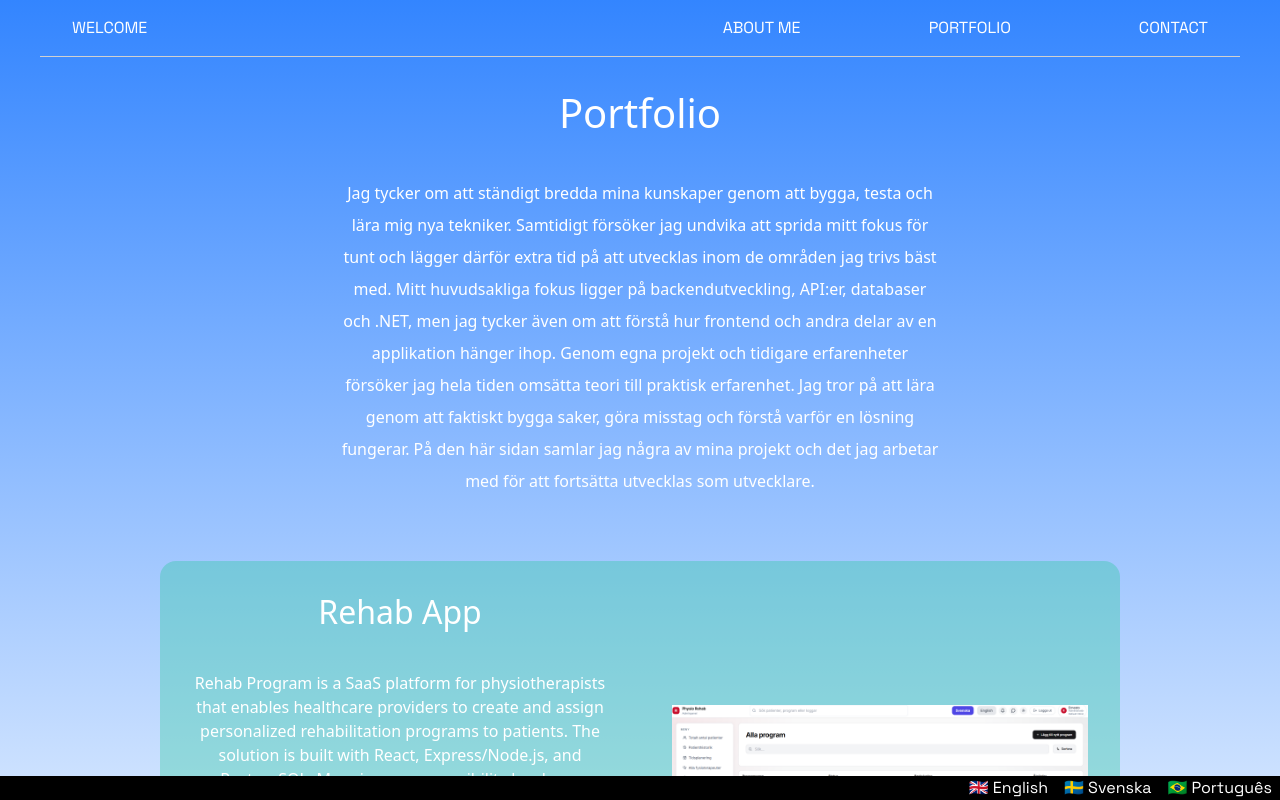
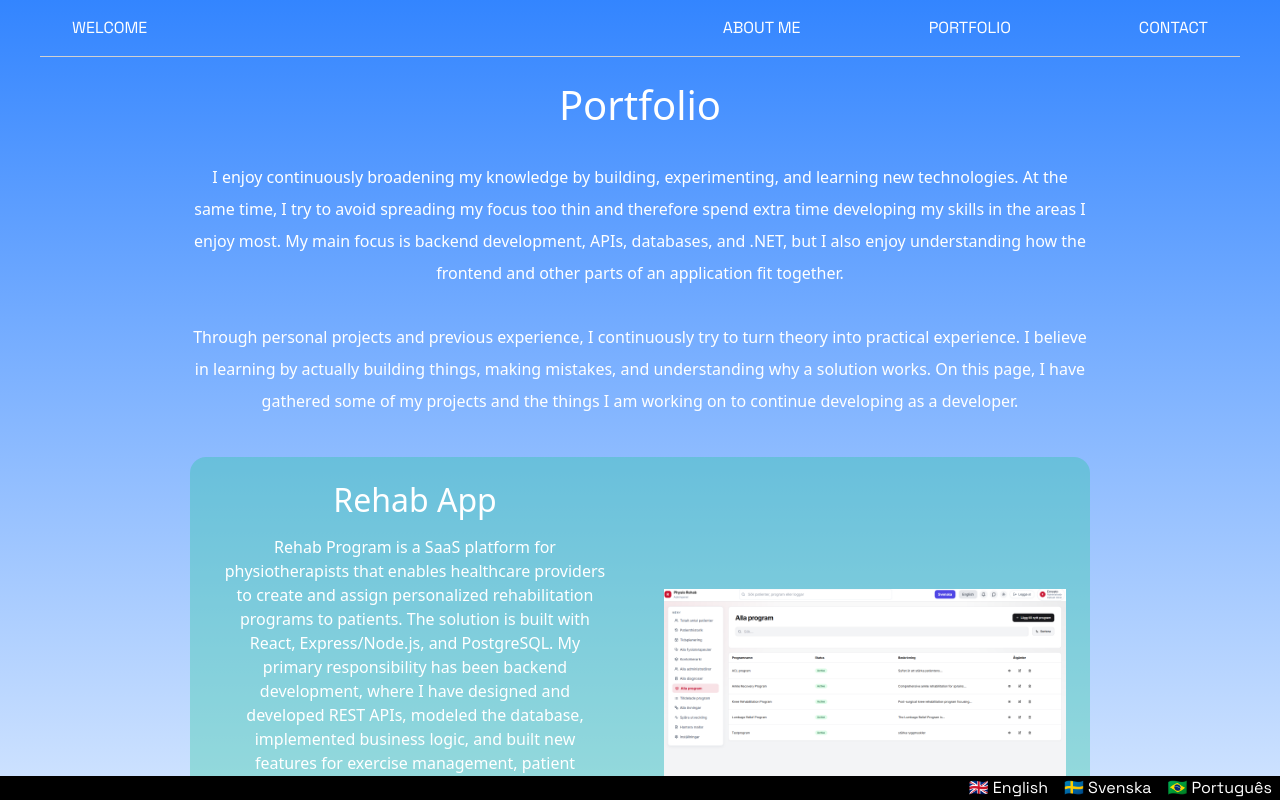
Before and after one commit to ernestol92/portfolio, a React (Vite) app: page /portfolio in a window 1280 px wide. Built offline with nearby package versions, Linux system fonts and the light colour scheme.

Commit message:
mobile-first updates

```diff
--- a/src/App.css
+++ b/src/App.css
@@ -284,78 +284,21 @@
   font-weight: 500;
 }
 
-.portfolio-intro-wrapper {
-  display: flex;
-  flex-direction: column;
-  justify-content: center;
-  align-items: center;
-  align-content: center;
-}
-.portfolio-title {
-  color: white;
-  text-align: center;
-  margin-top: 2rem;
-  max-width: 50%;
-}
-
-.portfolio-bread {
-  color: white;
-  text-align: center;
-  display: flex;
-  justify-content: center;
-  align-self: center;
-  max-width: 50%;
-  margin-top: 2rem;
-  margin-bottom: 2rem;
-}
-
 .project-wrapper {
-  display: flex;
-  border-radius: 1rem;
-  margin-top: 2rem;
-  max-width: 80%;
-  margin-bottom: 4rem;
-  margin-left: auto;
-  margin-right: auto;
   background-color: #20c99654;
 }
 
-.project-wrapper-reverse {
-  display: flex;
-  flex-direction: row-reverse;
-  border-radius: 1rem;
-  margin-top: 2rem;
-  max-width: 80%;
-  margin-bottom: 4rem;
-  margin-left: auto;
-  margin-right: auto;
-  background-color: #20c99654;
-}
-
-.project-typography {
-  padding: 2rem;
-  display: flex;
-  flex-direction: column;
-  gap: 2rem;
-  width: 50%;
-}
-
-.project-h2 {
-  color: white;
-  text-align: center;
-}
-
 .project-bread {
-  color: white;
-  text-align: center;
-  line-height:;
+  max-height: 400px;
+  overflow-y: auto;
+  scrollbar-width: thin;
+  scrollbar-color: #fff transparent;
 }
 
 .project-img-container {
   width: 50%;
   aspect-ratio: 1/1;
   border-radius: 1rem;
-  padding: 2rem;
 }
 
 .project-img {
@@ -364,3 +307,7 @@
   object-fit: contain;
   object-position: right;
 }
+
+.portfolio-pre-line {
+  white-space: pre-line;
+}
--- a/src/Pages/Portfoliov2.tsx
+++ b/src/Pages/Portfoliov2.tsx
@@ -4,28 +4,19 @@ const Portfoliov2 = () => {
   const { t } = useTranslation();
   return (
     <div className="max-width">
-      <div className="portfolio-intro-wrapper">
-        <h1 className="portfolio-title">Portfolio</h1>
-        <p className="portfolio-bread lh-lg">
-          Jag tycker om att ständigt bredda mina kunskaper genom att bygga,
-          testa och lära mig nya tekniker. Samtidigt försöker jag undvika att
-          sprida mitt fokus för tunt och lägger därför extra tid på att
-          utvecklas inom de områden jag trivs bäst med. Mitt huvudsakliga fokus
-          ligger på backendutveckling, API:er, databaser och .NET, men jag
-          tycker även om att förstå hur frontend och andra delar av en
-          applikation hänger ihop. Genom egna projekt och tidigare erfarenheter
-          försöker jag hela tiden omsätta teori till praktisk erfarenhet. Jag
-          tror på att lära genom att faktiskt bygga saker, göra misstag och
-          förstå varför en lösning fungerar. På den här sidan samlar jag några
-          av mina projekt och det jag arbetar med för att fortsätta utvecklas
-          som utvecklare.
+      <div className="d-flex flex-column align-items-center">
+        <h1 className="text-white mt-4">Portfolio</h1>
+        <p className="text-white text-center mt-4 w-75 max-w-75 lh-lg portfolio-pre-line">
+          {t("portfolioPage.portfolioIntro")}
         </p>
       </div>
 
-      <div className="project-wrapper">
-        <div className="project-typography">
-          <h2 className="project-h2">{t("portfolioPage.rehabAppTitle")}</h2>
-          <p className="project-bread">
+      <div className="project-wrapper d-flex rounded-4 mt-4 w-75 mb-4 mx-auto flex-column flex-md-row">
+        <div className="px-4 pt-4 p-md-4 d-flex flex-column gap-2 w-100 w-md-50">
+          <h2 className="text-white text-center">
+            {t("portfolioPage.rehabAppTitle")}
+          </h2>
+          <p className="project-bread text-white text-center fs-6 mb-0 px-2">
             {t("portfolioPage.rehabAppDescription")}
           </p>
           {/* <a className="mx-auto" href="https://ernestol92.github.io/GymCoach/">
@@ -35,15 +26,17 @@ const Portfoliov2 = () => {
           </a> */}
         </div>
 
-        <div className="project-img-container">
+        <div className="project-img-container w-100 w-md-50 px-4 px-md-4">
           <img className="project-img" src="Icons/Rehab.png" alt="" />
         </div>
       </div>
 
-      <div className="project-wrapper-reverse">
-        <div className="project-typography">
-          <h2 className="project-h2">{t("portfolioPage.gymCoachTitle")}</h2>
-          <p className="project-bread">
+      <div className="project-wrapper d-flex rounded-4 mt-4 w-75 mb-4 mx-auto flex-column flex-md-row-reverse ">
+        <div className="px-4 pt-4 p-md-4 d-flex flex-column gap-2 w-100 w-md-50">
+          <h2 className="text-white text-center">
+            {t("portfolioPage.gymCoachTitle")}
+          </h2>
+          <p className="project-bread text-white text-center fs-6 mb-0 px-2">
             {t("portfolioPage.gymCoachDescription")}
           </p>
           <a className="mx-auto" href="https://ernestol92.github.io/GymCoach/">
@@ -53,35 +46,39 @@ const Portfoliov2 = () => {
           </a>
         </div>
 
-        <div className="project-img-container">
+        <div className="project-img-container w-100 w-md-50 px-4 px-md-4">
           <img className="project-img" src="Icons/GymCoach.png" alt="" />
         </div>
       </div>
 
-      <div className="project-wrapper">
-        <div className="project-typography">
-          <h2 className="project-h2">{t("portfolioPage.portfolioTitle")}</h2>
-          <p className="project-bread">
+      <div className="project-wrapper d-flex rounded-4 mt-4 w-75 mb-4 mx-auto flex-column flex-md-row">
+        <div className="px-4 pt-4 p-md-4 d-flex flex-column gap-2 w-100 w-md-50">
+          <h2 className="text-white text-center">
+            {t("portfolioPage.portfolioTitle")}
+          </h2>
+          <p className="project-bread text-white text-center fs-6 mb-0 px-2">
             {t("portfolioPage.portfolioDescription")}
           </p>
-          <a className="mx-auto" href="www.ernestolinares.site">
+          <a className="mx-auto" href="/">
             <button className="btn-custom-small space-grotesk m-4">
               {t("portfolioPage.visitButton")}
             </button>
           </a>
         </div>
 
-        <div className="project-img-container">
+        <div className="project-img-container w-100 w-md-50 px-4 px-md-4">
           <img className="project-img" src="Icons/portfolio.png" alt="" />
         </div>
       </div>
 
-      <div className="project-wrapper-reverse">
-        <div className="project-typography">
-          <h2 className="project-h2">
+      <div className="project-wrapper d-flex rounded-4 mt-4 w-75 mb-4 mx-auto flex-column flex-md-row-reverse">
+        <div className="px-4 pt-4 p-md-4 d-flex flex-column gap-2 w-100 w-md-50">
+          <h2 className="text-white text-center">
             {t("portfolioPage.workerServiceTitle")}
           </h2>
-          <p className="project-bread">{t("portfolioPage.workerService")}</p>
+          <p className="project-bread text-white text-center fs-6 mb-0 px-2">
+            {t("portfolioPage.workerService")}
+          </p>
           {/* <a className="mx-auto" href="">
             <button className="btn-custom-small space-grotesk m-4">
               {t("portfolioPage.visitButton")}
@@ -89,7 +86,7 @@ const Portfoliov2 = () => {
           </a> */}
         </div>
 
-        <div className="project-img-container">
+        <div className="project-img-container w-100 w-md-50 px-4 px-md-4">
           <img
             className="project-img"
             src="Icons/PrinterSimulator.png"
@@ -98,17 +95,13 @@ const Portfoliov2 = () => {
         </div>
       </div>
 
-      <div className="project-wrapper">
-        <div className="project-typography">
-          <h2 className="project-h2">Unity Game Developing</h2>
-          <p className="project-bread">
-            Ett personligt hobbyprojekt där jag utvecklar ett eget 2D-spel i
-            Unitys spelmotor och utforskar spelutveckling. Spelets
-            funktionalitet utvecklas i C# med Visual Studio, samtidigt som jag
-            arbetar med bland annat spelmekanik, rörelse, interaktioner och
-            andra centrala delar av spelet. Projektet ger mig möjlighet att
-            bredda mina kunskaper inom utveckling och samtidigt fördjupa mig i
-            C# genom ett område utanför traditionell webbutveckling.
+      <div className="project-wrapper d-flex rounded-4 mt-4 w-75 mb-4 mx-auto flex-column flex-md-row">
+        <div className="px-4 pt-4 p-md-4 d-flex flex-column gap-2 w-100 w-md-50">
+          <h2 className="text-white text-center">
+            {t("portfolioPage.gameTitle")}
+          </h2>
+          <p className="project-bread text-white text-center fs-6 mb-0 px-2">
+            {t("portfolioPage.gameDescription")}
           </p>
           {/* <a className="mx-auto" href="">
             <button className="btn-custom-small space-grotesk m-4">
@@ -117,23 +110,18 @@ const Portfoliov2 = () => {
           </a> */}
         </div>
 
-        <div className="project-img-container">
+        <div className="project-img-container w-100 w-md-50 px-4 px-md-4">
           <img className="project-img" src="Icons/unity-6.png" alt="" />
         </div>
       </div>
 
-      <div className="project-wrapper-reverse">
-        <div className="project-typography">
-          <h2 className="project-h2">Dev Journal</h2>
-          <p className="project-bread">
-            En personlig utvecklingsblogg där jag dokumenterar mina projekt, vad
-            jag lär mig och de problem jag stöter på under min utveckling.
-            Plattformen byggs från grunden med ASP.NET Core och GraphQL i
-            backend samt Next.js och Tailwind CSS i frontend. Inlägg kan
-            kategoriseras och taggas efter bland annat teknik och ämnesområde,
-            vilket gör det enkelt att hitta inlägg om specifika tekniker.
-            Projektet ger mig samtidigt möjlighet att fördjupa mina kunskaper
-            inom GraphQL, MongoDB, Next.js och modern applikationsarkitektur.
+      <div className="project-wrapper d-flex rounded-4 mt-4 w-75 mb-4 mx-auto flex-column flex-md-row-reverse">
+        <div className="px-4 pt-4 p-md-4 d-flex flex-column gap-2 w-100 w-md-50">
+          <h2 className="text-white text-center">
+            {t("portfolioPage.devJournalTitle")}
+          </h2>
+          <p className="project-bread text-white text-center fs-6 mb-0 px-2">
+            {t("portfolioPage.devJournalDescription")}
           </p>
           {/* <a className="mx-auto" href="">
             <button className="btn-custom-small space-grotesk m-4">
@@ -142,7 +130,7 @@ const Portfoliov2 = () => {
           </a> */}
         </div>
 
-        <div className="project-img-container">
+        <div className="project-img-container w-100 w-md-50 px-4 px-md-4">
           <img
             className="project-img"
             src="Icons/website-construction.png"
--- a/src/i18n/en.json
+++ b/src/i18n/en.json
@@ -9,7 +9,6 @@
     "intro": "Hi, I’m Ernesto Linares, a fullstack developer with a strong interest in backend development using .NET technologies. I’m nearing the completion of my studies and am currently seeking a role where I can continue to grow and contribute as a developer. Here you’ll find a selection of projects of varying sizes, my CV, as well as a section about who I am.",
     "typo": "Hi, I'm Ernesto Linares, a fullstack developre stu",
     "aboutMeButton": "About me"
-
   },
   "aboutPage": {
     "introductionTitle": "INTRODUCTION",
@@ -21,6 +20,8 @@
     "cvButton": "View CV"
   },
   "portfolioPage": {
+    "portfolioIntro": "I enjoy continuously broadening my knowledge by building, experimenting, and learning new technologies. At the same time, I try to avoid spreading my focus too thin and therefore spend extra time developing my skills in the areas I enjoy most. My main focus is backend development, APIs, databases, and .NET, but I also enjoy understanding how the frontend and other parts of an application fit together.\n\nThrough personal projects and previous experience, I continuously try to turn theory into practical experience. I believe in learning by actually building things, making mistakes, and understanding why a solution works. On this page, I have gathered some of my projects and the things I am working on to continue developing as a developer.",
+
     "ventixeTitle": "Ventixe",
     "ventixeDescription": "This project is a Minimal Viable Product (MVP) for an event booking system. The frontend was built using React, CSS, and Vanilla JavaScript, while the backend is developed in C# using a microservices architecture.\n\nCommunication between services is handled via RESTful APIs. The entire project is under version control with Git, with microservices deployed on Azure Web App and the frontend hosted via Azure Static Web App.\n\nThe application uses SQL LocalDBs created through a code-first approach with Entity Framework, and includes user authentication and authorization handled by ASP.NET Identity. \n\n Check out the code at Github https://github.com/MvpVentixe",
 
@@ -39,6 +40,11 @@
     "rehabAppTitle": "Rehab App",
     "rehabAppDescription": "Rehab Program is a SaaS platform for physiotherapists that enables healthcare providers to create and assign personalized rehabilitation programs to patients. The solution is built with React, Express/Node.js, and PostgreSQL. My primary responsibility has been backend development, where I have designed and developed REST APIs, modeled the database, implemented business logic, and built new features for exercise management, patient administration, and program assignment. In addition to backend development, I have also contributed to the React frontend. The project is still under active development, and I continue to contribute with new features and improvements.",
 
+    "gameTitle": "2D Game",
+    "gameDescription": "A personal hobby project where I am developing my own 2D game using the Unity game engine and exploring game development. The game's functionality is developed in C# using Visual Studio, while I also work on game mechanics, movement, interactions, and other core aspects of the game. The project allows me to broaden my development skills while deepening my knowledge of C# through an area outside traditional web development.",
+
+    "devJournalTitle": "Dev Journal",
+    "devJournalDescription": "A personal development blog where I document my projects, what I learn, and the problems I encounter throughout my development journey. The platform is built from scratch using ASP.NET Core and GraphQL for the backend, with Next.js and Tailwind CSS on the frontend. Posts can be categorized and tagged by technology and subject area, making it easy to find posts about specific technologies. The project also gives me the opportunity to deepen my knowledge of GraphQL, MongoDB, Next.js, and modern application architecture.",
     "visitButton": "Visit"
   },
   "contactPage": {
--- a/src/i18n/pt.json
+++ b/src/i18n/pt.json
@@ -20,6 +20,7 @@
     "cvButton": "Ver CV"
   },
   "portfolioPage": {
+    "portfolioIntro": "Gosto de ampliar constantemente os meus conhecimentos através da criação de projetos, experimentação e aprendizagem de novas tecnologias. Ao mesmo tempo, tento evitar dispersar demasiado o meu foco e, por isso, dedico mais tempo ao desenvolvimento das áreas de que mais gosto. O meu principal foco está no desenvolvimento backend, APIs, bases de dados e .NET, mas também gosto de compreender como o frontend e as outras partes de uma aplicação se relacionam entre si.\n\nAtravés de projetos pessoais e experiências anteriores, procuro constantemente transformar teoria em experiência prática. Acredito em aprender através da criação de coisas, cometendo erros e compreendendo por que uma determinada solução funciona. Nesta página, reuni alguns dos meus projetos e aquilo em que estou a trabalhar para continuar a desenvolver as minhas competências como programador.",
     "ventixeTitle": "Ventixe",
     "ventixeDescription": "Este projeto é um MVP (Produto Mínimo Viável) para um sistema de reservas de eventos. O frontend foi construído com React, CSS e JavaScript puro, enquanto o backend foi desenvolvido em C# utilizando arquitetura de microsserviços.\n\nA comunicação entre os serviços é feita via APIs RESTful. O projeto está sob controle de versão com Git, com microsserviços implantados no Azure Web App e o frontend hospedado via Azure Static Web App.\n\nA aplicação usa SQL LocalDBs criadas com abordagem code-first usando o Entity Framework, e inclui autenticação e autorização feitas com ASP.NET Identity. \n\n O codigo em Github https://github.com/MvpVentixe",
     "alphaTitle": "Alpha",
@@ -32,6 +33,10 @@
     "workerService": "Desenvolvi um sistema full-stack modular que simula uma arquitetura real de integração com impressoras. O frontend em ASP.NET MVC é estruturado em três módulos independentes (partials), onde cada módulo representa um backend diferente. O backend hospedado na nuvem é responsável por criar e armazenar jobs em um banco de dados SQL Server, além de permitir consultas de status da impressora, status dos jobs, fila de impressão, tentativas de retry e cancelamento de jobs. A comunicação com o frontend é feita via APIs REST utilizando JavaScript, em vez do fluxo tradicional de controllers do MVC. Um Worker Service em .NET atua como o núcleo do sistema, executando continuamente em segundo plano. Ele monitora o banco de dados em busca de novos jobs, converte os dados para um formato JSON compatível com a impressora e se comunica com ela via TCP dentro da mesma rede local. O módulo correspondente no frontend exibe informações em tempo real de forma somente leitura, utilizando SignalR através de um túnel SSH. O sistema também inclui um backend simulador de impressora para testes, com controle de níveis de tinta, ciclos de manutenção e estados online/offline. A solução é containerizada com Docker, possui logging e testes automatizados com xUnit. Atualmente em desenvolvimento.",
     "rehabAppTitle": "Aplicativo de Reabilitação",
     "rehabAppDescription": "O Rehab Program é uma plataforma SaaS para fisioterapeutas que permite aos profissionais de saúde criar e atribuir programas de reabilitação personalizados aos pacientes. A solução foi desenvolvida com React, Express/Node.js e PostgreSQL. Minha principal responsabilidade tem sido o desenvolvimento backend, onde projetei e desenvolvi APIs REST, modelei o banco de dados, implementei regras de negócio e desenvolvi novas funcionalidades para gerenciamento de exercícios, administração de pacientes e atribuição de programas. Além do backend, também contribuí para o desenvolvimento do frontend em React. O projeto continua em desenvolvimento ativo, e sigo contribuindo com novas funcionalidades e melhorias.",
+    "gameTitle": "Jogo 2D",
+    "gameDescription": "Um projeto pessoal de hobby no qual estou desenvolvendo meu próprio jogo 2D usando a engine Unity e explorando o desenvolvimento de jogos. A funcionalidade do jogo é desenvolvida em C# utilizando o Visual Studio, enquanto também trabalho em mecânicas de jogo, movimentação, interações e outros elementos centrais do jogo. O projeto me permite ampliar meus conhecimentos em desenvolvimento e, ao mesmo tempo, aprofundar meus conhecimentos em C# através de uma área fora do desenvolvimento web tradicional.",
+    "devJournalTitle": "Dev Journal",
+    "devJournalDescription": "Um blog pessoal de desenvolvimento onde documento os meus projetos, o que aprendo e os problemas que encontro ao longo do meu desenvolvimento. A plataforma é desenvolvida do zero utilizando ASP.NET Core e GraphQL no backend, juntamente com Next.js e Tailwind CSS no frontend. As publicações podem ser categorizadas e marcadas de acordo com a tecnologia e a área temática, tornando fácil encontrar publicações sobre tecnologias específicas. O projeto também me permite aprofundar os meus conhecimentos em GraphQL, MongoDB, Next.js e arquitetura moderna de aplicações.",
     "visitButton": "Visitar"
   },
   "contactPage": {
--- a/src/i18n/sv.json
+++ b/src/i18n/sv.json
@@ -20,6 +20,7 @@
     "cvButton": "Se CV"
   },
   "portfolioPage": {
+    "portfolioIntro": "Jag tycker om att ständigt bredda mina kunskaper genom att bygga, testa och lära mig nya tekniker. Samtidigt försöker jag undvika att sprida mitt fokus för tunt och lägger därför extra tid på att utvecklas inom de områden jag trivs bäst med. Mitt huvudsakliga fokus ligger på backendutveckling, API:er, databaser och .NET, men jag tycker även om att förstå hur frontend och andra delar av en applikation hänger ihop.\n\nGenom egna projekt och tidigare erfarenheter försöker jag hela tiden omsätta teori till praktisk erfarenhet. Jag tror på att lära genom att faktiskt bygga saker, göra misstag och förstå varför en lösning fungerar. På den här sidan samlar jag några av mina projekt och det jag arbetar med för att fortsätta utvecklas som utvecklare.",
     "ventixeTitle": "Ventixe",
     "ventixeDescription": "Detta projekt är en MVP (Minimal Viable Product) för ett bokningssystem för evenemang. Frontend är byggd med React, CSS och Vanilla JavaScript, medan backend är utvecklad i C# med en mikrotjänstarkitektur.\n\nKommunikationen mellan tjänster hanteras via RESTful API:er. Hela projektet är versionshanterat med Git, med mikrotjänster distribuerade på Azure Web App och frontend hostad på Azure Static Web App.\n\nApplikationen använder SQL LocalDB:er skapade med code-first-ansats via Entity Framework, och inkluderar autentisering och auktorisering hanterad av ASP.NET Identity. \n\n Kika gärna in på koden i Github https://github.com/MvpVentixe",
     "alphaTitle": "Alpha",
@@ -32,6 +33,10 @@
     "workerService": "Utvecklade ett modulärt fullstack-system som simulerar en verklig integrationsarkitektur för skrivare. Frontend i ASP.NET MVC är uppbyggd av tre separata moduler (partials), där varje modul representerar en egen backend-tjänst. Den molnbaserade backend-tjänsten ansvarar för att skapa och lagra utskriftsjobb i en SQL Server-databas samt hantera funktioner som hämtning av skrivarstatus, jobbstatus, köinformation, omförsök och avbokning av jobb. Kommunikation med frontend sker via REST API:er genom JavaScript, istället för traditionell MVC-controllerhantering. En långlivad .NET Worker Service fungerar som systemets kärna. Den pollar databasen efter nya jobb, transformerar dessa till ett JSON-format som skrivaren förstår och kommunicerar med skrivaren via TCP inom samma lokala nätverk. Frontend-modulen kopplad till denna tjänst visar realtidsdata via SignalR över en SSH-tunnel och är enbart läsbaserad. Systemet innehåller även en simulerad skrivartjänst för testning, med funktioner som bläcknivåer, underhållscykler samt online/offline-status. Lösningen är containeriserad med Docker, inkluderar loggning och testas med xUnit. För närvarande under utveckling.",
     "rehabAppTitle": "Rehab App",
     "rehabAppDescription": "Rehabprogram är en SaaS-plattform för fysioterapeuter där vårdgivare kan skapa och tilldela träningsprogram till patienter. Lösningen är byggd med React, Express/Node.js och PostgreSQL. Min huvudsakliga roll har varit backendutveckling. Jag har utvecklat REST API:er, modellerat databasen, implementerat affärslogik och byggt nya funktioner för bland annat övningshantering, patientadministration och programtilldelning. Utöver backend har jag även bidragit till frontendutvecklingen med React. Projektet utvecklas fortfarande aktivt och jag fortsätter att bidra med nya funktioner och förbättringar.",
+    "gameTitle": "2D Spel",
+    "gameDescription": "Ett personligt hobbyprojekt där jag utvecklar ett eget 2D-spel i Unitys spelmotor och utforskar spelutveckling. Spelets funktionalitet utvecklas i C# med Visual Studio, samtidigt som jag arbetar med bland annat spelmekanik, rörelse, interaktioner och andra centrala delar av spelet. Projektet ger mig möjlighet att bredda mina kunskaper inom utveckling och samtidigt fördjupa mig i C# genom ett område utanför traditionell webbutveckling.",
+    "devJournalTitle": "Dev Journal",
+    "devJournalDescription": "En personlig utvecklingsblogg där jag dokumenterar mina projekt, vad jag lär mig och de problem jag stöter på under min utveckling. Plattformen byggs från grunden med ASP.NET Core och GraphQL i backend samt Next.js och Tailwind CSS i frontend. Inlägg kan kategoriseras och taggas efter bland annat teknik och ämnesområde, vilket gör det enkelt att hitta inlägg om specifika tekniker. Projektet ger mig samtidigt möjlighet att fördjupa mina kunskaper inom GraphQL, MongoDB, Next.js och modern applikationsarkitektur.",
     "visitButton": "Besök"
   },
   "contactPage": {
```
Also changed, not shown: src/Pages/AboutMe.tsx (+61 -33 lines).
